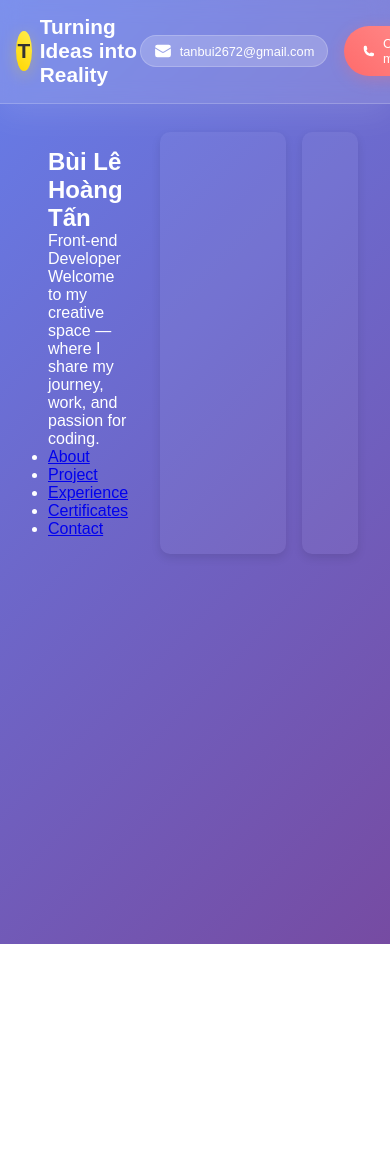
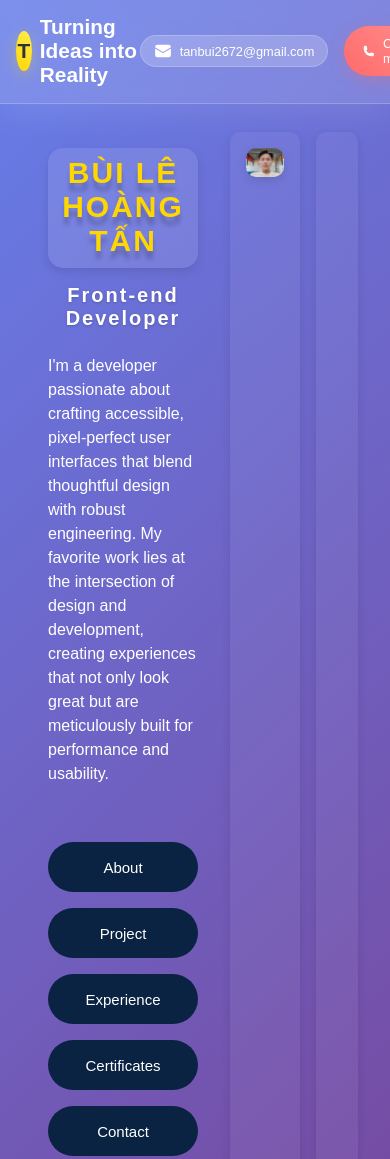
Before and after one commit to TonyBui-dev/portfolio, a plain HTML site: page index.html in a window 390 px wide. Shown: the top 1159 px of the page. Before the commit the page ends 944 px from the top, so only its background shows below. Drawn offline with Linux system fonts and the light colour scheme.

Commit message:
Add responsive navbar and menu links

```diff
--- /dev/null
+++ b/css/normalize.css
@@ -0,0 +1,6 @@
+/* reset css */
+* {
+  margin: 0;
+  padding: 0;
+  box-sizing: border-box;
+}
--- a/css/style.css
+++ b/css/style.css
@@ -181,6 +181,117 @@ body {
   justify-content: space-between;
 }
 
+.left-column .profile-info h1 {
+  font-size: 30px;
+  color: #ffd700;
+  transition: color 0.3s ease;
+  margin-bottom: 0.5rem;
+  font-weight: 700;
+  text-transform: uppercase;
+  letter-spacing: 2px;
+  text-shadow: 0 8px 4px rgba(0, 0, 0, 0.2);
+  /* cursor: pointer;  thay đổi con trỏ chuột thành biểu tượng bàn tay */
+  text-decoration: none;
+  padding: 0.5rem 0;
+  border-bottom: 2px solid transparent;
+  border-radius: 15px;
+  text-align: center;
+  background: rgba(255, 255, 255, 0.1);
+  backdrop-filter: blur(10px);
+  box-shadow: 0 4px 10px rgba(0, 0, 0, 0.1);
+}
+
+.left-column .profile-info h1:hover {
+  color: #ff6b6b;
+  transform: translateY(-2px);
+  box-shadow: 0 6px 15px rgba(255, 215, 0, 0.2);
+}
+
+.left-column .profile-info a {
+  text-decoration: none;
+  color: inherit; /* kế thừa màu sắc từ h2 */
+}
+
+.left-column .profile-info h2 {
+  font-size: 20px;
+  color: #ffffff;
+  margin-bottom: 0.5rem;
+  font-weight: 900;
+  letter-spacing: 2px;
+  transition: color 0.3s ease;
+  text-shadow: 0 1px 3px rgba(0, 0, 0, 0.2);
+  cursor: pointer;
+  text-align: center;
+  padding: 0.5rem 0;
+}
+
+.left-column .profile-info h2:hover {
+  color: #ff6b6b;
+  transform: translateY(-2px);
+}
+
+.left-column .profile-info p {
+  font-size: 16px;
+  color: #ffffff;
+  line-height: 1.5;
+  margin-bottom: 1rem;
+  /* text-align: justify; */
+  padding: 0.5rem 0;
+}
+
+.menu-links-container {
+  display: flex;
+  flex-direction: row;
+  flex-wrap: wrap;
+  justify-content: center;
+  align-items: center;
+  gap: 1rem;
+  margin-top: 3rem;
+}
+
+.menu-links-element {
+  width: 150px;
+  height: 50px;
+  background: #0a2342;
+  display: flex;
+  justify-content: center;
+  align-items: center;
+  position: relative;
+  border-radius: 50px;
+  overflow: hidden;
+  transition: all 0.6s cubic-bezier(0.68, -0.55, 0.265, 1.55);
+}
+
+.menu-links-element span {
+  color: #fff;
+  font-size: 15px;
+  position: relative;
+  z-index: 2;
+}
+
+.menu-links-element::before {
+  content: "";
+  position: absolute;
+  top: 0;
+  left: 0;
+  width: 100%;
+  height: 100%;
+  background: conic-gradient(#0ff 0deg, #0a2342 120deg, #0ff 240deg);
+  transition: all 0.6s ease;
+  opacity: 0;
+  transform: scale(0);
+}
+
+.menu-links-element:hover {
+  border-radius: 10px;
+  transform: rotate(15deg);
+}
+
+.menu-links-element:hover::before {
+  opacity: 0.5;
+  transform: scale(2);
+}
+
 .center-column {
   flex: 2;
   background: rgba(255, 255, 255, 0.05);
@@ -215,3 +326,11 @@ body {
     transform: translateY(100px) scale(0.6);
   }
 }
+
+/* center column */
+.center-column img {
+  width: 100%;
+  height: auto;
+  border-radius: 10px;
+  box-shadow: 0 4px 10px rgba(0, 0, 0, 0.1);
+}
--- a/index.html
+++ b/index.html
@@ -4,6 +4,7 @@
     <meta charset="UTF-8" />
     <meta name="viewport" content="width=device-width, initial-scale=1.0" />
     <title>Document</title>
+    <link rel="stylesheet" href="css/normalize.css" />
     <link rel="stylesheet" href="css/style.css" />
   </head>
   <body>
@@ -51,14 +52,37 @@
     <div class="main-content">
       <div class="column left-column">
         <div class="profile-info">
-          <h2>Bùi Lê Hoàng Tấn</h2>
-          <p>Front-end Developer</p>
+          <h1>Bùi Lê Hoàng Tấn</h1>
+          <a href="https://www.w3schools.com/whatis/whatis_frontenddev.asp">
+            <h2>Front-end Developer</h2>
+          </a>
           <p>
-            Welcome to my creative space — where I share my journey, work, and
-            passion for coding.
+            I'm a developer passionate about crafting accessible, pixel-perfect
+            user interfaces that blend thoughtful design with robust
+            engineering. My favorite work lies at the intersection of design and
+            development, creating experiences that not only look great but are
+            meticulously built for performance and usability.
           </p>
+
+          <div class="menu-links-container">
+            <div class="menu-links-element">
+              <span><a href="#about">About</a></span>
             </div>
-        <div class="menu-links">
+            <div class="menu-links-element">
+              <span><a href="#project">Project</a></span>
+            </div>
+            <div class="menu-links-element">
+              <span><a href="#experience">Experience</a></span>
+            </div>
+            <div class="menu-links-element">
+              <span><a href="#certificates">Certificates</a></span>
+            </div>
+            <div class="menu-links-element">
+              <span><a href="#contact">Contact</a></span>
+            </div>
+          </div>
+
+          <!-- <div class="menu-links">
             <ul>
               <li><a href="#about">About</a></li>
               <li><a href="#project">Project</a></li>
@@ -66,9 +90,12 @@
               <li><a href="#certificates">Certificates</a></li>
               <li><a href="#contact">Contact</a></li>
             </ul>
+          </div> -->
         </div>
       </div>
-      <div class="column center-column"></div>
+      <div class="column center-column">
+        <img src="image/anhdaidien.jpg" alt="" />
+      </div>
       <div class="column right-column"></div>
     </div>
   </body>
```
Lines whose indentation alone changed are shown as unchanged.
